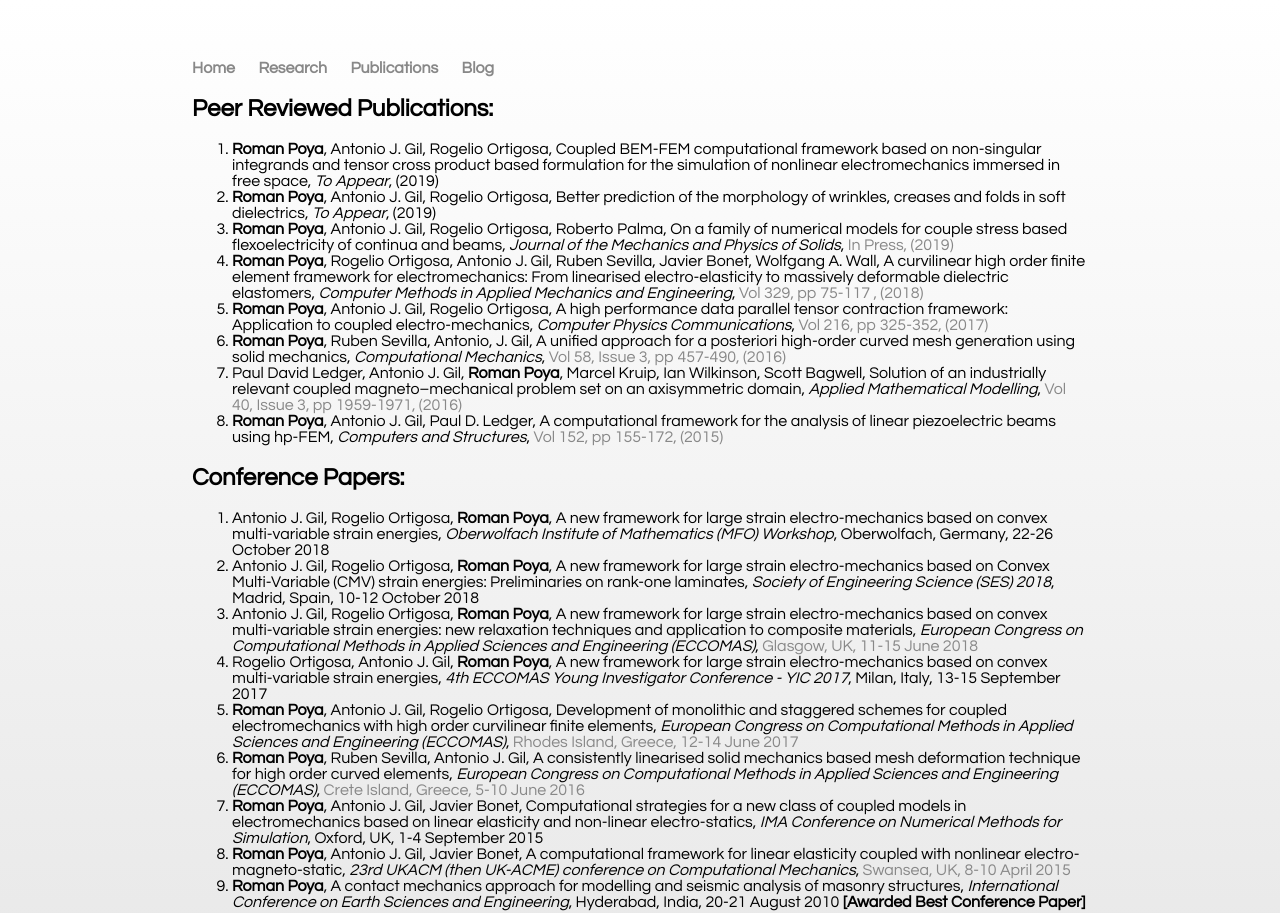
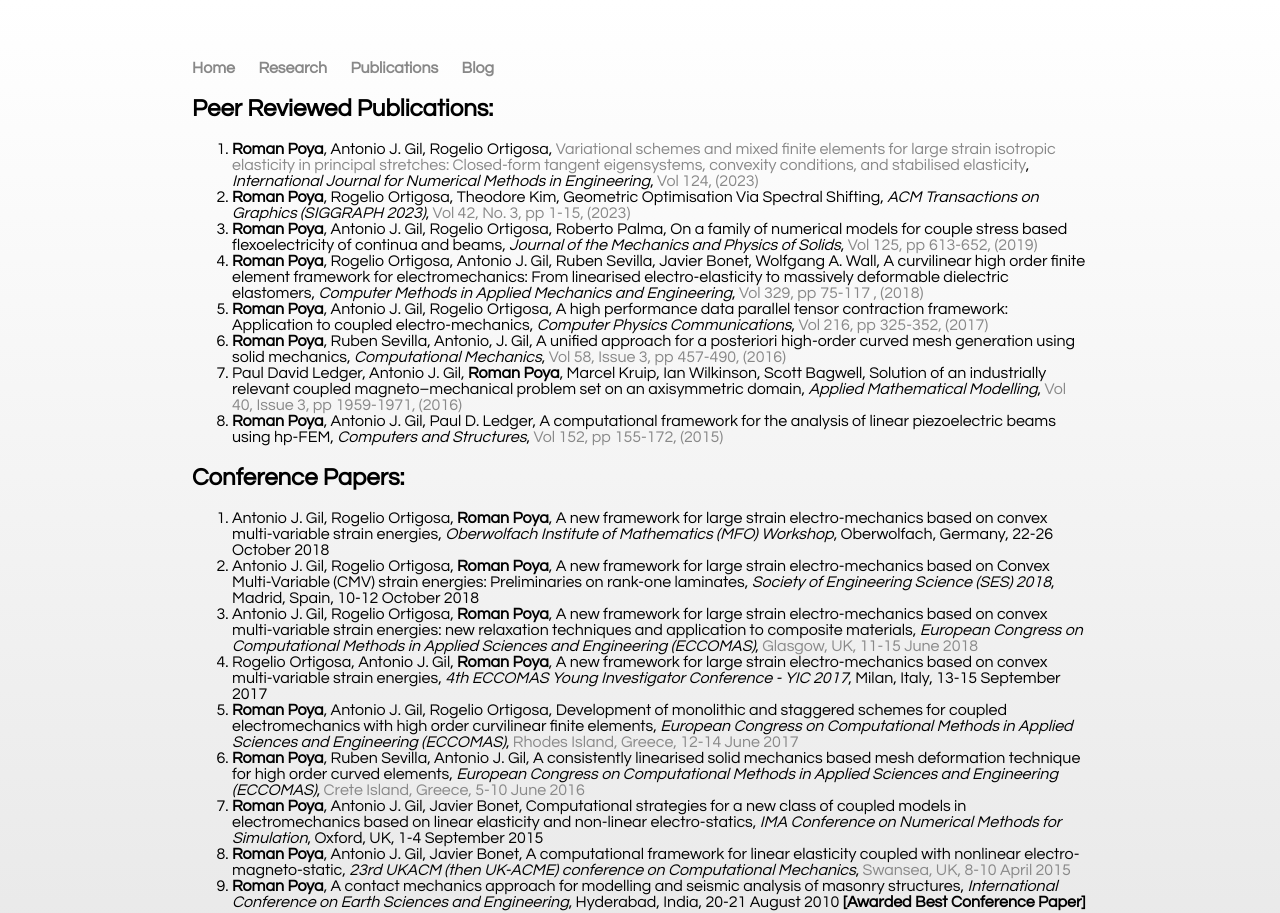
Before and after one commit to romeric/romeric.github.io, a plain HTML site: page publications.html in a window 1280 px wide. Shown: the top 913 px of the page. Drawn offline with Linux system fonts and the light colour scheme.

Commit message:
Add IJNME paper

```diff
--- a/publications.html
+++ b/publications.html
@@ -26,9 +26,9 @@
             <div class="blurb">
                 <h2>Peer Reviewed Publications:</h2>
                 <ol>
-                  <li><b>Roman Poya</b>, Antonio J. Gil, Rogelio Ortigosa, Coupled BEM-FEM computational framework based on non-singular integrands and tensor cross product based formulation for the simulation of nonlinear electromechanics immersed in free space, <i>To Appear</i>, (2019)</li>
-                  <li><b>Roman Poya</b>, Antonio J. Gil, Rogelio Ortigosa, Better prediction of the morphology of wrinkles, creases and folds in soft dielectrics, <i>To Appear</i>, (2019)</li>
-                  <li><b>Roman Poya</b>, Antonio J. Gil, Rogelio Ortigosa, Roberto Palma, On a family of numerical models for couple stress based flexoelectricity of continua and beams, <i>Journal of the Mechanics and Physics of Solids</i>, <a href="https://doi.org/10.1016/j.jmps.2019.01.013">In Press, (2019)</a></li>
+                  <li><b>Roman Poya</b>, Antonio J. Gil, Rogelio Ortigosa, <a href="/images/papers/2022_MixedFEMElasticityInPrincipalStretches.pdf">Variational schemes and mixed finite elements for large strain isotropic elasticity in principal stretches: Closed-form tangent eigensystems, convexity conditions, and stabilised elasticity</a>, <i>International Journal for Numerical Methods in Engineering</i>, <a href="https://doi.org/10.1002/nme.7254">Vol 124, (2023)</a></li>
+                  <li><b>Roman Poya</b>, Rogelio Ortigosa, Theodore Kim, Geometric Optimisation Via Spectral Shifting, <i>ACM Transactions on Graphics (SIGGRAPH 2023)</i>, <a href="https://doi.org/10.1145/3585003">Vol 42, No. 3, pp 1-15, (2023)</a></li>
+                  <li><b>Roman Poya</b>, Antonio J. Gil, Rogelio Ortigosa, Roberto Palma, On a family of numerical models for couple stress based flexoelectricity of continua and beams, <i>Journal of the Mechanics and Physics of Solids</i>, <a href="https://doi.org/10.1016/j.jmps.2019.01.013">Vol 125, pp 613-652, (2019)</a></li>
                   <li><b>Roman Poya</b>, Rogelio Ortigosa, Antonio J. Gil, Ruben Sevilla, Javier Bonet, Wolfgang A. Wall, A curvilinear high order finite element framework for electromechanics: From linearised electro-elasticity to massively deformable dielectric elastomers, <i>Computer Methods in Applied Mechanics and Engineering</i>, <a href="http://www.sciencedirect.com/science/article/pii/S0045782517306503">Vol 329, pp 75-117 , (2018)</a></li>
                   <li><b>Roman Poya</b>, Antonio J. Gil, Rogelio Ortigosa, A high performance data parallel tensor contraction framework: Application to coupled electro-mechanics, <i>Computer Physics Communications</i>, <a href="http://www.sciencedirect.com/science/article/pii/S0010465517300681">Vol 216, pp 325-352, (2017)</a></li>
                   <li><b>Roman Poya</b>, Ruben Sevilla, Antonio, J. Gil, A unified approach for a posteriori high-order curved mesh generation using solid mechanics, <i>Computational Mechanics</i>, <a href="http://link.springer.com/article/10.1007/s00466-016-1302-2">Vol 58, Issue 3, pp 457-490, (2016)</a></li>
```
Also changed, not shown: 1 other file.
